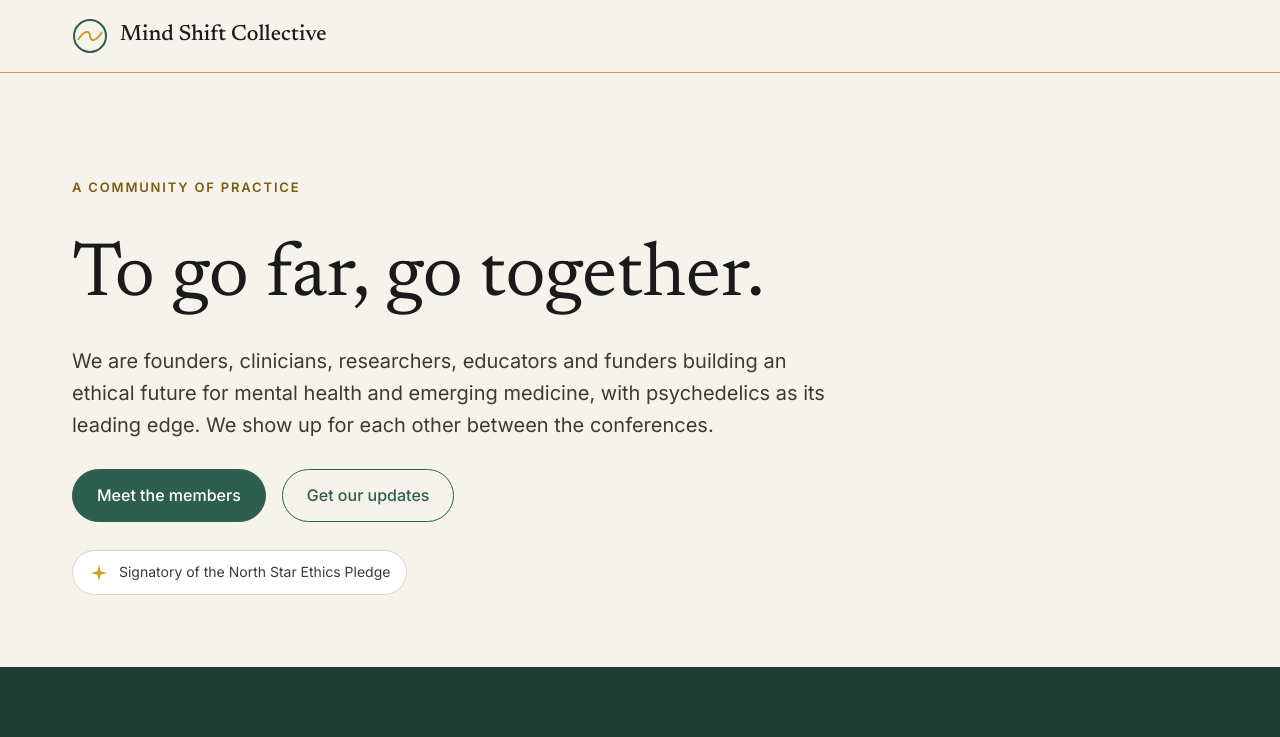
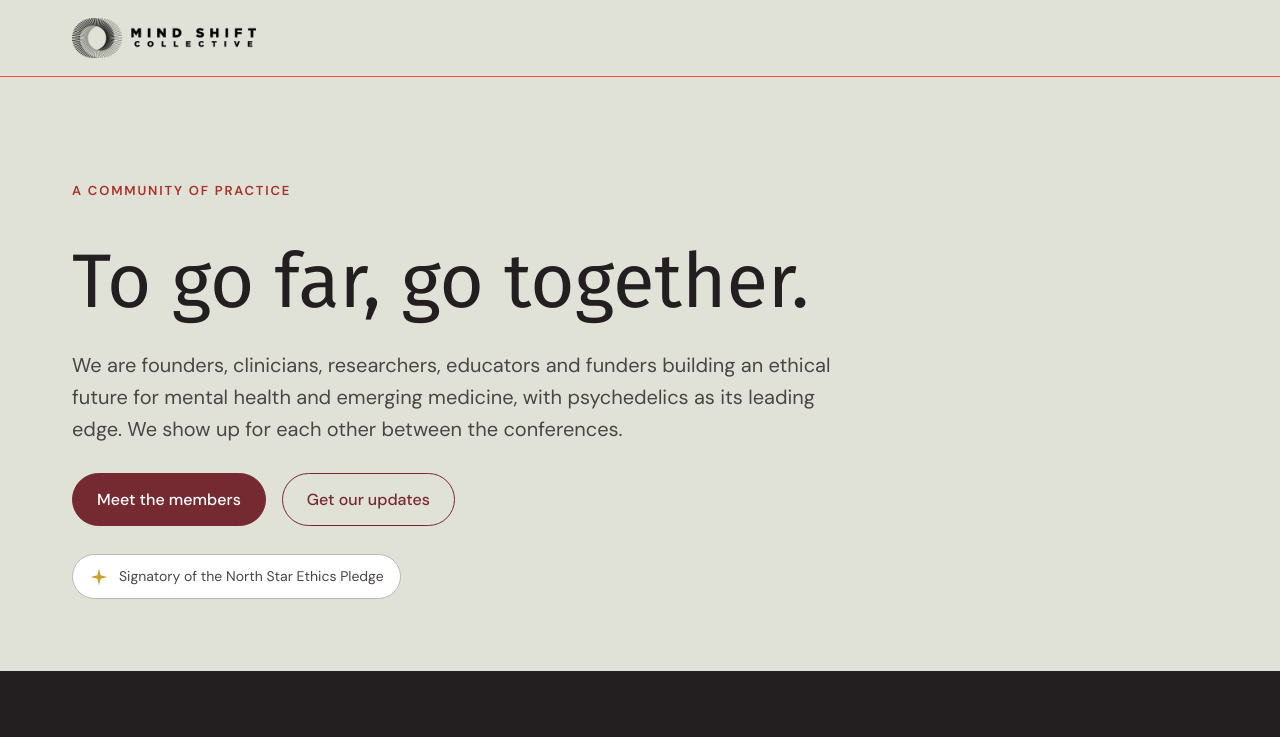
Before and after one commit to Mind-Shift-Collective/msc-website, an Astro site: page / in a window 1280 px wide. Shown: the top 737 px of the page. Built offline with nearby package versions, Linux system fonts and the light colour scheme; Astro itself is replaced by a stand-in of ours.

Commit message:
Brand site with MSC logo and design palette (sage ground, ink, orange, maroon); Fira Sans / DM Sans type
Co-Authored-By: Claude Haiku 5.5 <noreply@anthropic.com>
Claude-Session: https://claude.ai/code/session_01XoJqMKEHH55ATc3MYJEmfw

```diff
--- a/src/layouts/Base.astro
+++ b/src/layouts/Base.astro
@@ -28,7 +28,7 @@ const JOIN_ONLY = true;
   <link rel="icon" href="/favicon.svg" type="image/svg+xml" />
   <link rel="preconnect" href="https://fonts.googleapis.com" />
   <link rel="preconnect" href="https://fonts.gstatic.com" crossorigin />
-  <link rel="stylesheet" href="https://fonts.googleapis.com/css2?family=Newsreader:opsz,wght@6..72,400;6..72,500&family=Inter:wght@400;500;600&display=swap" />
+  <link rel="stylesheet" href="https://fonts.googleapis.com/css2?family=Fira+Sans:wght@300;400;500;600&family=DM+Sans:wght@400;500;600&display=swap" />
   <meta property="og:title" content={fullTitle} />
   <meta property="og:description" content={description} />
   <slot name="head" />
@@ -42,12 +42,11 @@ const JOIN_ONLY = true;
 </head>
 <body>
   <a href="#main" class="skip" style="position:absolute;left:-999px;top:0;background:#fff;padding:8px 12px;z-index:10" onfocus="this.style.left='8px'" onblur="this.style.left='-999px'">Skip to content</a>
-  <header style="border-bottom:1px solid var(--gold);">
+  <header style="border-bottom:1px solid var(--gold);background:var(--ground);">
     <div class="wrap row" style="justify-content:space-between;padding-top:18px;padding-bottom:18px;">
       <a href={JOIN_ONLY ? '/join' : '/'} style="text-decoration:none;color:var(--ink);display:flex;align-items:center;gap:12px;">
-        <svg width="36" height="36" viewBox="0 0 36 36" aria-hidden="true"><circle cx="18" cy="18" r="16" fill="none" stroke="#2E5E4E" stroke-width="2"></circle><path d="M6 22 C12 12, 18 12, 18 18 S24 24, 30 14" fill="none" stroke="#C9A227" stroke-width="2"></path></svg>
-        <span style="font-family:var(--serif);font-size:22px;font-weight:500;">Mind Shift Collective</span>
-      </a>
+        <img src="/brand/msc-logo.png" alt="Mind Shift Collective" height="40" style="height:40px;width:auto;display:block;" />
+              </a>
       <nav aria-label="Main" data-site-only class="row" style="gap:22px;font-size:15px;">
         {nav.map((n) => (
           <a href={n.href} aria-current={current === n.href ? 'page' : undefined} style={`text-decoration:none;color:${current === n.href ? 'var(--forest)' : 'var(--ink)'};font-weight:${current === n.href ? 600 : 400}`}>{n.label}</a>
@@ -85,7 +84,7 @@ const JOIN_ONLY = true;
     </div>
     <div class="wrap row" style="justify-content:space-between;padding-top:28px;padding-bottom:40px;font-size:14px;color:var(--muted);">
       <span style="display:flex;align-items:center;gap:8px;">
-        <svg width="16" height="16" viewBox="0 0 24 24" aria-hidden="true"><path d="M12 2 L14 10 L22 12 L14 14 L12 22 L10 14 L2 12 L10 10 Z" fill="#C9A227"></path></svg>
+        <svg width="16" height="16" viewBox="0 0 24 24" aria-hidden="true"><path d="M12 2 L14 10 L22 12 L14 14 L12 22 L10 14 L2 12 L10 10 Z" fill="#FF4930"></path></svg>
         Rooted in relationship. <a href="https://northstar.guide/ethicspledge">North Star Ethics Pledge</a> signatory.
       </span>
       <span class="row" style="gap:18px;">
--- a/src/styles/global.css
+++ b/src/styles/global.css
@@ -1,21 +1,23 @@
 :root {
-  --ground: #F6F3EC;
-  --ground-2: #EFEAE0;
-  --surface: #FFFFFF;
-  --ink: #1A1A1A;
-  --ink-2: #3D3A34;
-  --muted: #55524B;
-  --line: #DDD6C6;
-  --line-2: #B9B2A3;
-  --forest: #2E5E4E;
-  --forest-dark: #1E4337;
-  --deep: #1F3A31;
-  --gold: #C9A227;
-  --gold-text: #7A5C0F;
-  --gold-light: #E2C566;
-  --tag: #E3ECE7;
-  --serif: "Newsreader", Georgia, serif;
-  --sans: "Inter", system-ui, -apple-system, sans-serif;
+  --ground: #E0E2D8;
+  --ground-2: #EAEBE4;
+  --surface: #EAEBE4;
+  --ink: #231F20;
+  --ink-2: #4A4546;
+  --muted: #6B6767;
+  --line: #B9BAB3;
+  --line-2: #6B6767;
+  --forest: #752A32;
+  --forest-dark: #5A1F26;
+  --deep: #231F20;
+  --gold: #FF4930;
+  --gold-text: #A8322A;
+  --gold-light: #FFB3A8;
+  --tag: #EAEBE4;
+  --red: #D74339;
+  --blue: #62A1F8;
+  --serif: "Fira Sans", system-ui, sans-serif;
+  --sans: "DM Sans", system-ui, -apple-system, sans-serif;
 }
 
 * { box-sizing: border-box; }
```
Also changed, not shown: public/brand/msc-logo.png (added), public/brand/msc-mark.png (added).
